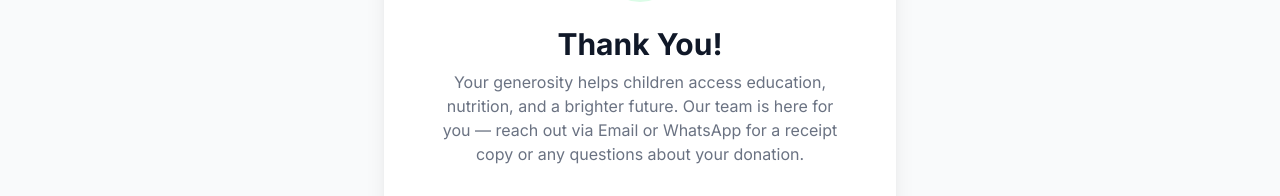
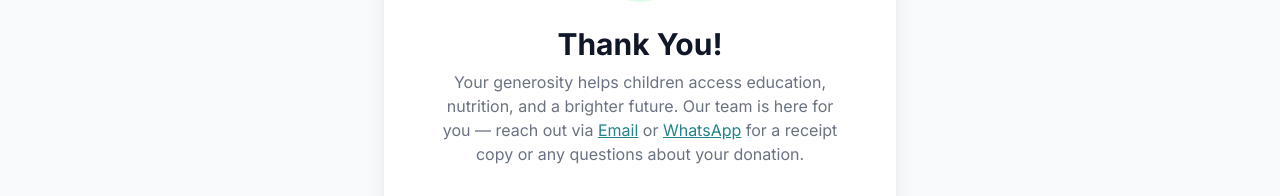
Before and after one commit to VarunGonzy/afjs-web, a Next.js app: page /donate/thank-you in a window 1280 px wide. Shown: the part 314-510 px from the top of the page. Built offline with nearby package versions, Linux system fonts and the light colour scheme.

Commit message:
feat: add clickable email and WhatsApp links on thank-you page

```diff
--- a/app/donate/thank-you/page.tsx
+++ b/app/donate/thank-you/page.tsx
@@ -30,7 +30,11 @@ function ThankYouContent() {
           </p>
         )}
         <p className="text-gray-500 mb-8">
-          Your generosity helps children access education, nutrition, and a brighter future. Our team is here for you — reach out via Email or WhatsApp for a receipt copy or any questions about your donation.
+          Your generosity helps children access education, nutrition, and a brighter future. Our team is here for you — reach out via{" "}
+          <a href="mailto:Afjs.charitable@gmail.com" className="text-teal-600 underline hover:text-teal-700">Email</a>{" "}
+          or{" "}
+          <a href="https://wa.me/916357369174?text=Hi%2C%20I%20have%20a%20question%20about%20my%20donation." target="_blank" rel="noopener noreferrer" className="text-teal-600 underline hover:text-teal-700">WhatsApp</a>{" "}
+          for a receipt copy or any questions about your donation.
         </p>
 
         <div className="flex flex-col sm:flex-row gap-3 justify-center">
```
